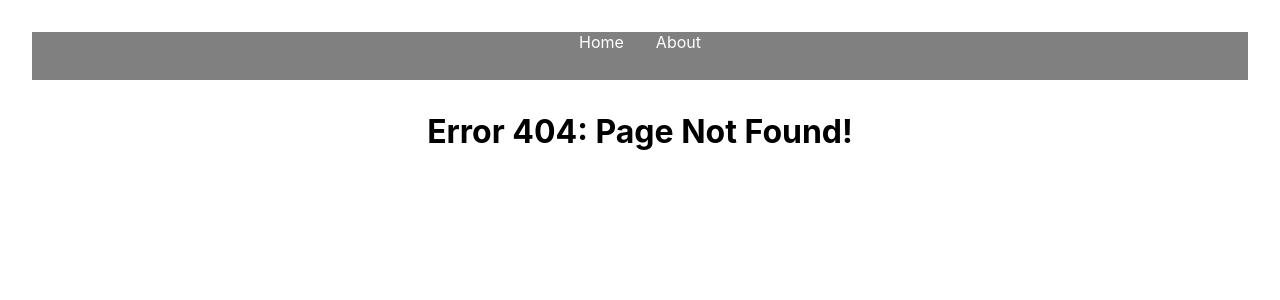
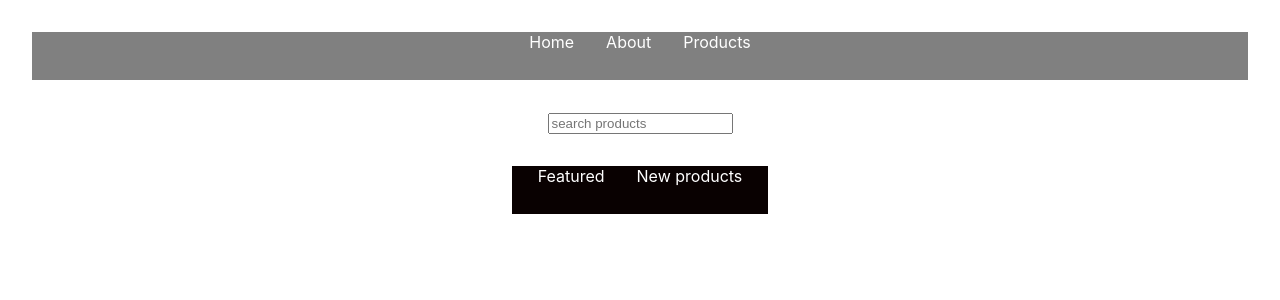
Before and after one commit to Drakkarrr/Road-to-react-router, a React (Create React App) app: page /products in a window 1280 px wide. Before the commit this address had no page. Shown: the top 300 px of the page. Built offline with nearby package versions, Linux system fonts and the light colour scheme.

Commit message:
Nested routes

```diff
--- a/src/App.css
+++ b/src/App.css
@@ -28,6 +28,13 @@
   color: #61dafb;
 }
 
+nav.products-nav {
+ background-color: rgb(9, 1, 1);
+ width: 20vw;
+ margin: auto;
+ margin-top: 2rem;
+}
+
 @keyframes App-logo-spin {
   from {
     transform: rotate(0deg);
--- a/src/App.js
+++ b/src/App.js
@@ -5,6 +5,9 @@
 import Navbar from "./components/Navbar";
 import OrderSummary from "./components/OrderSummary";
 import NotFound from "./components/NotFound";
+import Products from "./components/Products";
+import FeaturedProducts from "./components/FeaturedProducts";
+import NewProducts from "./components/NewProducts";
 
 function App() {
   return (
@@ -14,6 +17,10 @@
         <Route path="/" element={<Home/>} />
         <Route path="/order-summary" element={<OrderSummary/>} />
         <Route path="/about" element={<About/>} />
+        <Route path="/products" element={<Products/> }>
+          <Route path="featured" element={<FeaturedProducts/>} />
+          <Route path="new" element={<NewProducts/>} />
+        </Route>
         <Route path="*" element={<NotFound/> } />
      </Routes>
     </div>
--- /dev/null
+++ b/src/components/FeaturedProducts.jsx
@@ -0,0 +1,9 @@
+import React from 'react'
+
+const FeaturedProducts = () => {
+    return (
+        <h1>List of Featured products</h1>
+    )
+}
+
+export default FeaturedProducts
--- a/src/components/Navbar.jsx
+++ b/src/components/Navbar.jsx
@@ -6,6 +6,7 @@
         <nav>
             <NavLink to="/">Home</NavLink>
             <NavLink to="/about">About</NavLink>
+            <NavLink to="/products">Products</NavLink>
         </nav>
     )
 }
--- /dev/null
+++ b/src/components/NewProducts.jsx
@@ -0,0 +1,9 @@
+import React from 'react'
+
+const NewProducts = () => {
+    return (
+        <h1>List of New products</h1>
+    )
+}
+
+export default NewProducts
--- /dev/null
+++ b/src/components/Products.jsx
@@ -0,0 +1,18 @@
+import React from 'react'
+import { Link, Outlet } from 'react-router-dom'
+
+const Products = () => {
+    return (
+        <>
+            <input type="search" placeholder='search products' />
+
+            <nav className='products-nav'>
+                <Link to='featured'>Featured</Link>
+                <Link to='new'>New products</Link>
+            </nav>
+            <Outlet />
+        </>
+    )
+}
+
+export default Products
```
